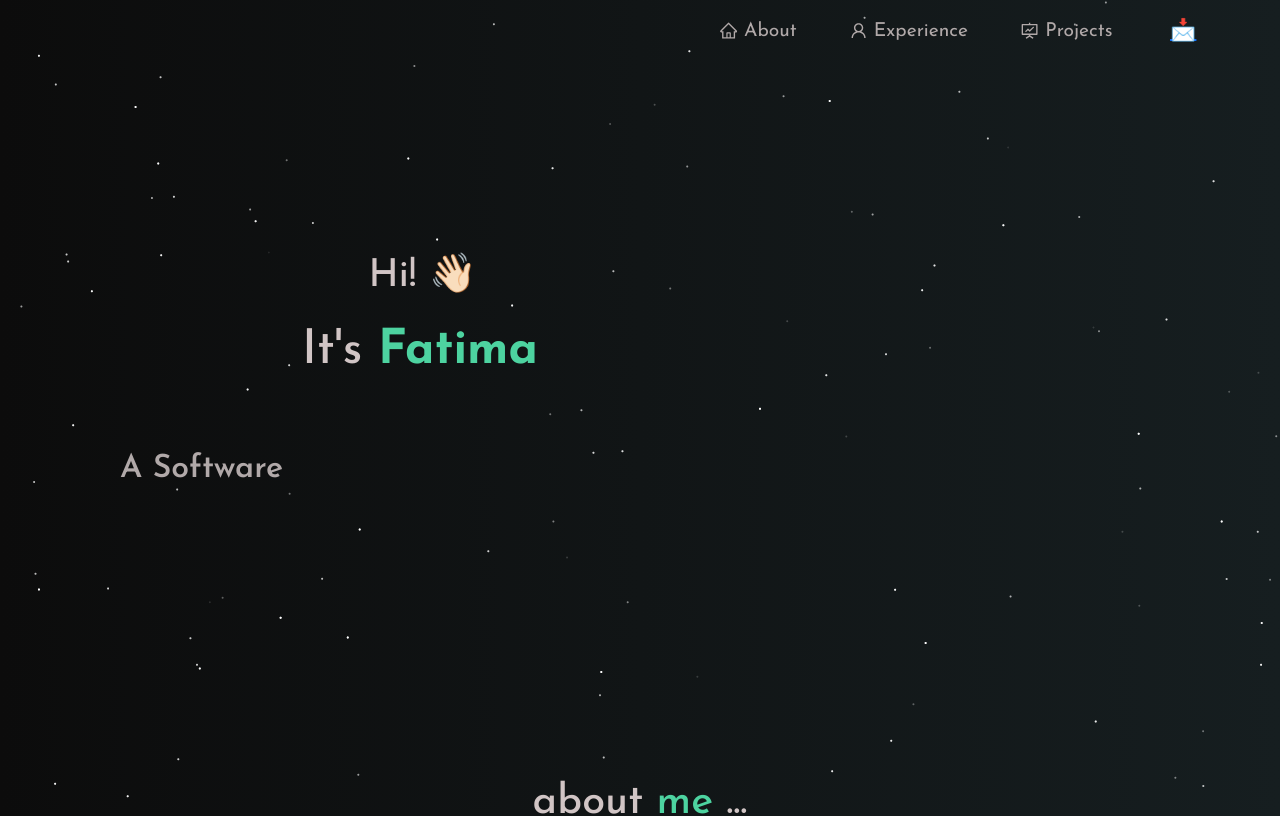
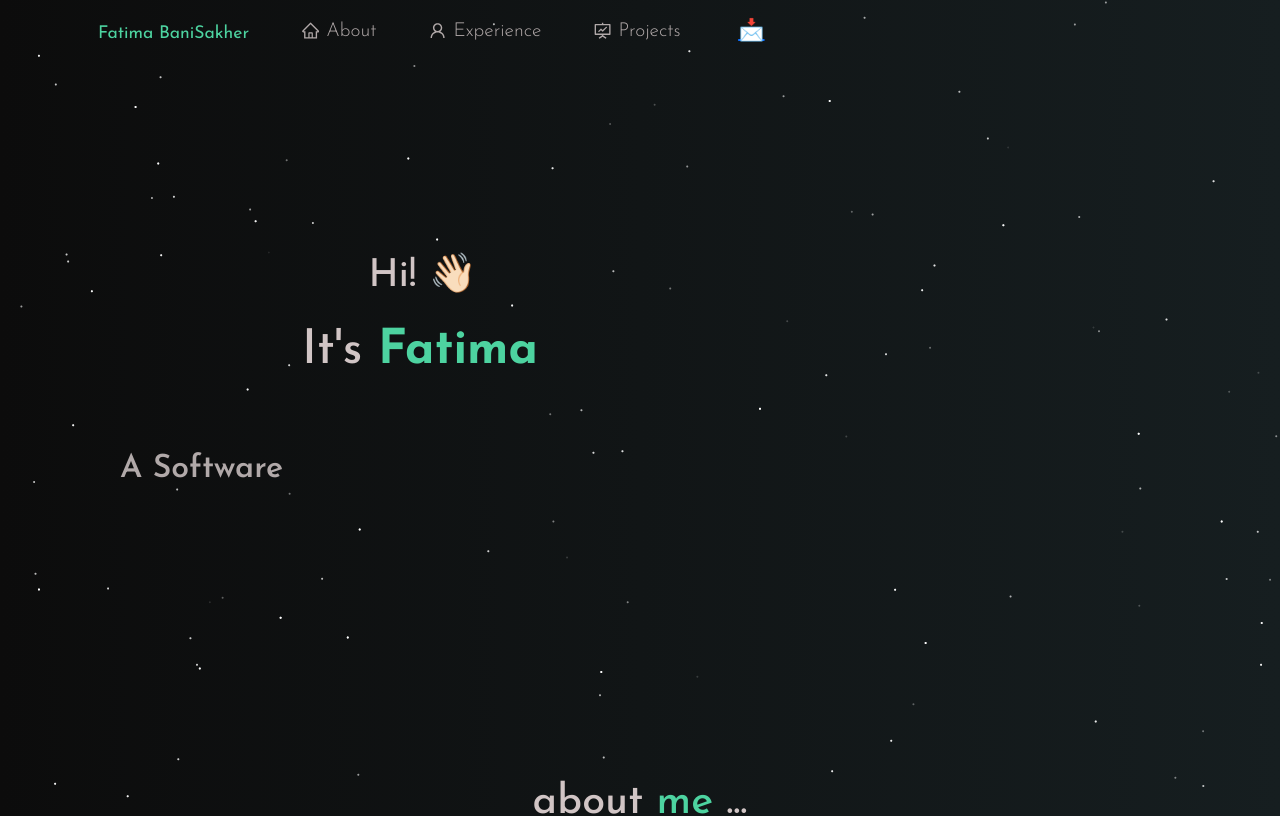
Before and after one commit to fatiimhh/fatiimhh.github.io, a React (Create React App) app: page / in a window 1280 px wide. Shown: the top 816 px of the page. Built offline with nearby package versions, Linux system fonts and the light colour scheme; a web font is replaced by a local one.

Commit message:
update style.css & Navbar

```diff
--- a/src/components/Navbar.js
+++ b/src/components/Navbar.js
@@ -40,7 +40,8 @@ function NavBar() {
       <Container>
 
         <Navbar.Collapse id="responsive-navbar-nav">
-          <Nav className="ms-auto" defaultActiveKey="#home">
+          <Nav className="me-auto" defaultActiveKey="#home">
+            <p className="mynamenav">Fatima BaniSakher</p>
             <Nav.Item>
               <Nav.Link as={Link} to="/" onClick={() => updateExpanded(false)}>
                 <AiOutlineHome style={{ marginBottom: "2px" }} /> About
--- a/src/style.css
+++ b/src/style.css
@@ -140,8 +140,8 @@ button:focus {
 
 @media (max-width: 767px) {
   .navbar {
-    padding: 1rem 2rem !important;
-    font-size: 1.4rem !important;
+    padding: 1rem 1rem !important;
+    font-size: 1rem !important;
     background-color: #182227 !important;
   }
   .navbar-nav .nav-item a::after {
@@ -152,9 +152,22 @@ button:focus {
   color: rgb(250, 250, 250) !important;
 }
 
-.logo {
+/*.logo {
   height: 1.4em !important;
   width: 2.5em !important;
+}*/
+
+
+/****my name****/
+
+
+.mynamenav {
+  font-size: 1.1rem !important;
+  font-weight: 400 !important;
+  color: #4dd3a0 !important;
+
+  padding: 1rem 1rem !important;
+
 }
 
 .navbar-nav .nav-link {
@@ -179,7 +192,7 @@ button:focus {
 }
 
 .navbar-nav .nav-item a {
-  font-weight: 400;
+  font-weight: 350;
   transition: all 0.3s ease-out 0s;
   position: relative;
   z-index: 1;
```
